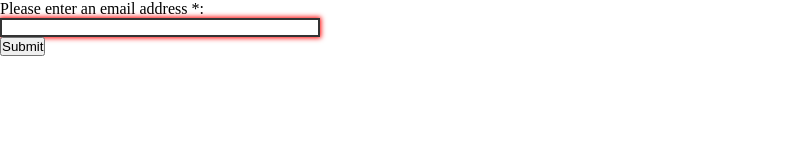
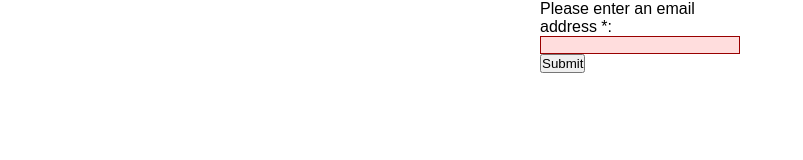
Before and after one commit to pbain63/playground-1, a website: page index.html in a window 1280 px wide. Shown: the whole page, without its empty margins (0-803 px from the left). Drawn offline with Linux system fonts and the light colour scheme.

Commit message:
Add styles for practice form validation using JS in style.css

```diff
--- a/style.css
+++ b/style.css
@@ -5,39 +5,36 @@
   margin: 0;
   padding: 0;
 }
-form {
-  font: 1em sans-sherif;
-  max-width: 320px;
+
+body {
+  font: 1em sans-serif;
+  width: 200px;
+  margin: 0 auto;
 }
-p > label {
+p * {
   display: block;
 }
-input[type="text"],
-input[type="email"],
-input[type="number"],
-textarea,
-fieldset {
+input[type="email"] {
+  appearance: none;
   width: 100%;
-  border: 2px solid #333333;
-  /* box-sizing: border-box; */
+  border: 1px solid#333333;
+  font-family: inherit;
+  font-size: 90%;
 }
-
 input:invalid {
-  box-shadow: 0 0 5px 1px red;
+  border-color: #990000;
+  background-color: #ffdddd;
 }
 input:focus:invalid {
-  box-shadow: none;
+  outline: none;
 }
-/* input:invalid {
-  border: 2px dashed red;
-} */
-/* input:invalid:required {
-  background-image: linear-gradient(
-    to right,
-    rgb(152, 245, 152),
-    rgb(138, 138, 241)
-  );
-} */
-/* input:valid {
-  border: 2px solid black;
-} */
+.error {
+  width: 100%;
+  font-size: 80%;
+  color: white;
+  background-color: #990000;
+  border-radius: 0 0 5px 5px;
+}
+.error.active {
+  padding: 0.3em;
+}
```
